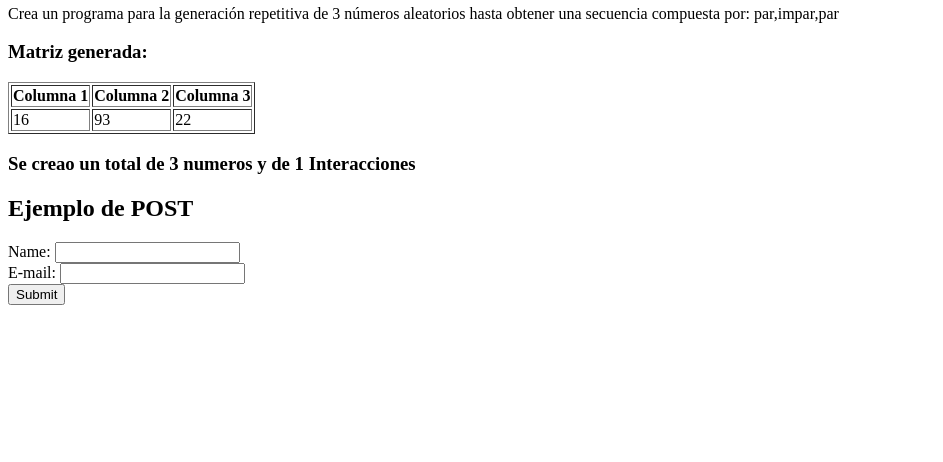
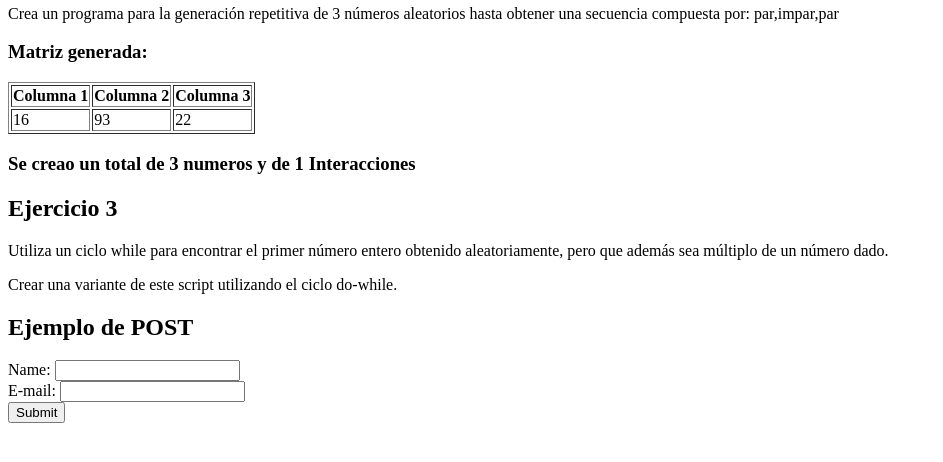
Before and after one commit to PabloIbVa/tecweb, a PHP site: page /tecweb/ in a window 1280 px wide. Shown: the part 147-609 px from the top of the page, without its empty margins (0-943 px from the left). Run offline with PHP 8.4, Linux system fonts and the light colour scheme.

Commit message:
Se anadio el ejercicio 3 con su variante de crear con ciclo do-while

```diff
--- a/practicas/p06/index.php
+++ b/practicas/p06/index.php
@@ -43,6 +43,28 @@
         echo '<h3>Se creao un total de '.$num.' numeros  y de '.$iter.' Interacciones</h3>';
 
     ?>
+    <h2>Ejercicio 3</h2>
+    <p>
+        Utiliza un ciclo while para encontrar el primer número entero obtenido aleatoriamente,
+        pero que además sea múltiplo de un número dado.
+    </p>
+    <?php
+        if(isset($_GET['numero2']))
+        {
+            require_once __DIR__ . '/src/funciones.php';
+            numeroA($_GET['numero2']);
+        }
+    ?>
+    <p>
+        Crear una variante de este script utilizando el ciclo do-while.
+    </p>
+    <?php
+        if(isset($_GET['numero3']))
+        {
+            require_once __DIR__ . '/src/funciones.php';
+            numeroA2($_GET['numero3']);
+        }
+    ?>
     <h2>Ejemplo de POST</h2>
     <form action="http://localhost/tecweb/practicas/p04/index.php" method="post">
         Name: <input type="text" name="name"><br>
--- a/practicas/p06/src/funciones.php
+++ b/practicas/p06/src/funciones.php
@@ -40,4 +40,17 @@
             'num' => $num
         ];
     }
+    function numeroA($num){
+        $numA = rand(1, 100);
+        while($numA%$num!=0){
+            $numA = rand(1, 100);
+        }
+        echo '<h3>El primer número entero obtenido aleatoriamente, pero que además sea múltiplo de '.$num.' es: '.$numA.'</h3>';
+    }
+    function numeroA2($num){
+        do{
+            $numA = rand(1, 100);
+        }while($numA%$num!=0);
+        echo '<h3>El primer número entero obtenido aleatoriamente, pero que además sea múltiplo de '.$num.' es: '.$numA.'</h3>';
+    }
 ?>
```
